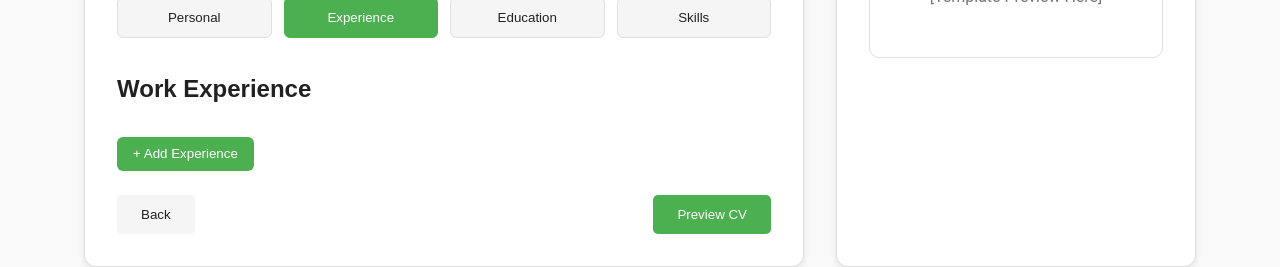
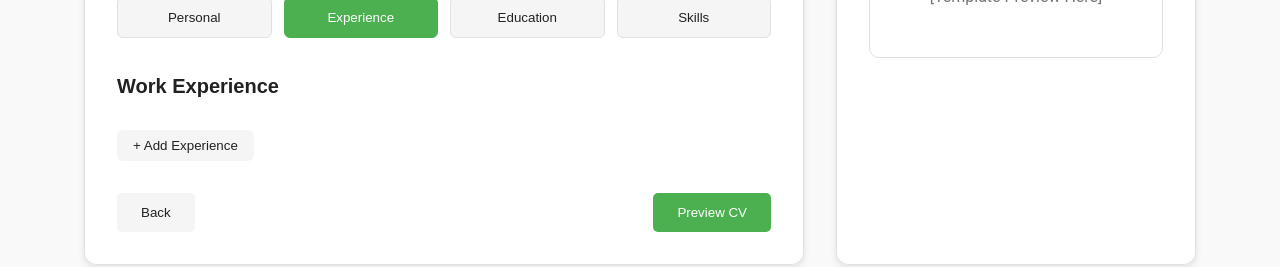
Before and after one commit to iconstar11/profile-edge, a React (Create React App) app in the folder frontend/: page /start-fresh in a window 1280 px wide. Shown: the part 479-746 px from the top of the page. Built offline with nearby package versions, Linux system fonts and the light colour scheme; no server answers.

Commit message:
Chore: Extract education & Experience  section from the start fresh profile for easier readability and app flow

```diff
--- a/frontend/src/components/Forms/EducationForm.js
+++ b/frontend/src/components/Forms/EducationForm.js
@@ -0,0 +1,16 @@
+import React from 'react'
+import './FormSection.css'
+
+function EducationForm() {
+  return (
+    <div className='education-form'>
+      <div className="form-section">
+        <h4>Education</h4>
+        {/* Dynamic list of education entries goes here */}
+        <button className="add-btn">+ Add Education</button>
+      </div>
+    </div>
+  )
+}
+
+export default EducationForm
--- a/frontend/src/components/Forms/ExperienceForm.js
+++ b/frontend/src/components/Forms/ExperienceForm.js
@@ -0,0 +1,16 @@
+import React from 'react'
+import './FormSection.css'
+
+function ExperienceForm() {
+    return (
+        <div className='experience-form'>
+            <div className="form-section">
+                <h4>Work Experience</h4>
+                {/* Dynamic list of experiences goes here */}
+                <button className="add-btn">+ Add Experience</button>
+            </div>
+        </div>
+    )
+}
+
+export default ExperienceForm
--- a/frontend/src/components/Forms/FormSection.css
+++ b/frontend/src/components/Forms/FormSection.css
@@ -1,11 +1,28 @@
 /* --- Personal Form Layout --- */
-.start-fresh-page .personal-form .form-section {
+.start-fresh-page .form-section {
     margin-bottom: 2rem;
 }
 
-.start-fresh-page .personal-form .form-section h4 {
+.start-fresh-page .form-section h4 {
     font-size: 1.25rem;
     font-weight: 600;
     margin-bottom: 1rem;
     color: var(--text-color);
 }
+
+
+
+.start-fresh-page .add-btn {
+    background: var(--card-hover-bg);
+    padding: 0.5rem 1rem;
+    border-radius: 6px;
+    cursor: pointer;
+    margin-top: 0.75rem;
+    color: var(--text-color);
+}
+
+
+.start-fresh-page .add-btn:hover {
+    background: var(--primary-accent-hover);
+    color: #fff;
+}
--- a/frontend/src/components/Forms/PersonalForm.js
+++ b/frontend/src/components/Forms/PersonalForm.js
@@ -1,4 +1,5 @@
 import React from 'react'
+import './FormSection.css'
 
 function PersonalForm() {
     return (
--- a/frontend/src/pages/CV/Components/StartFreshPage.css
+++ b/frontend/src/pages/CV/Components/StartFreshPage.css
@@ -84,18 +84,7 @@
     margin-bottom: 1.5rem;
 }
 
-.start-fresh-page .add-btn {
-    background: var(--card-hover-bg);
-    padding: 0.5rem 1rem;
-    border-radius: 6px;
-    cursor: pointer;
-    margin-top: 0.75rem;
-    color: var(--text-color);
-}
 
-.start-fresh-page .add-btn:hover {
-    background: var(--border-color);
-}
 
 /* --- Actions --- */
 .start-fresh-page .actions {
@@ -176,21 +165,9 @@
 }
 
 /* --- Add Button (Experience/Education/Skills) --- */
-.start-fresh-page .add-btn {
-    background: var(--primary-accent);
-    color: #fff;
-    font-weight: 500;
-    border-radius: 6px;
-    padding: 0.6rem 1rem;
-    margin-top: 1rem;
-    cursor: pointer;
-    border: none;
-    transition: background 0.2s ease;
-}
 
-.start-fresh-page .add-btn:hover {
-    background: var(--primary-accent-hover);
-}
+
+
 
 /* --- Skills Section --- */
 .start-fresh-page .skills-input {
--- a/frontend/src/pages/CV/Components/StartFreshPage.js
+++ b/frontend/src/pages/CV/Components/StartFreshPage.js
@@ -5,6 +5,8 @@ import CreateCVHeader from "../../../components/CreateCVHeader";
 import CVPreview from "../../../components/Preview/CVPreview";
 import SkillsForm from "../../../components/Forms/SkillsForm";
 import PersonalForm from "../../../components/Forms/PersonalForm";
+import ExperienceForm from "../../../components/Forms/ExperienceForm";
+import EducationForm from "../../../components/Forms/EducationForm";
 
 const StartFreshPage = () => {
   const navigate = useNavigate();
@@ -54,19 +56,11 @@ const StartFreshPage = () => {
             )}
 
             {activeTab === "experience" && (
-              <div className="form-section">
-                <h4>Work Experience</h4>
-                {/* Dynamic list of experiences goes here */}
-                <button className="add-btn">+ Add Experience</button>
-              </div>
+              <ExperienceForm />
             )}
 
             {activeTab === "education" && (
-              <div className="form-section">
-                <h4>Education</h4>
-                {/* Dynamic list of education entries goes here */}
-                <button className="add-btn">+ Add Education</button>
-              </div>
+              <EducationForm />
             )}
 
             {activeTab === "skills" && (
```
